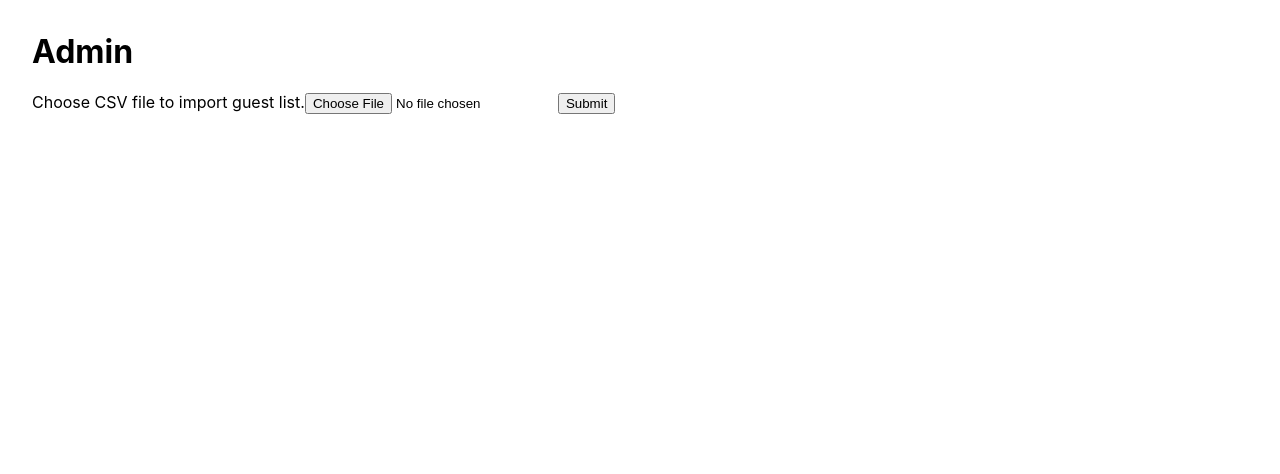
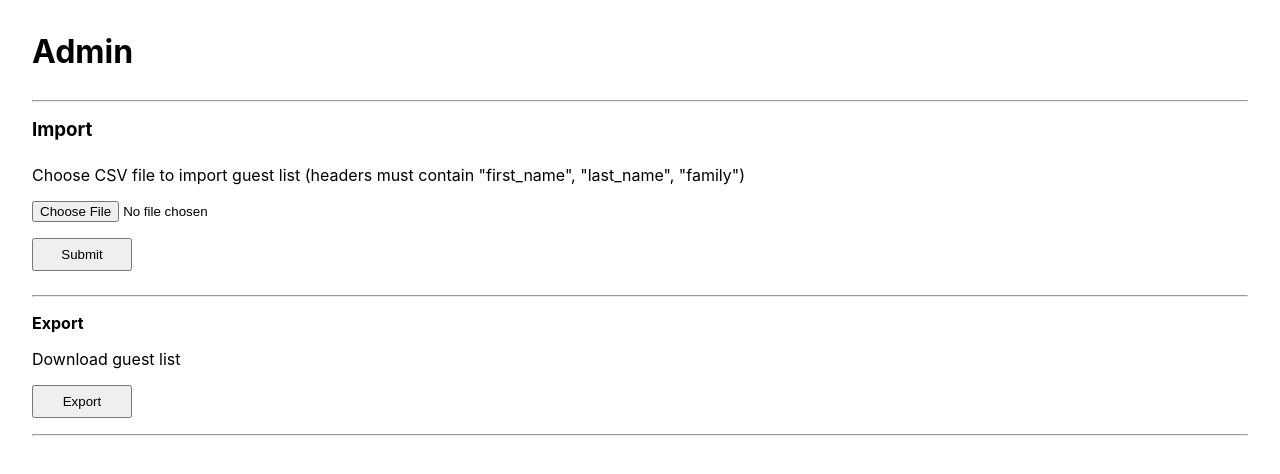
Before and after one commit to k-herm/wedding-app, a React (Create React App) app: page /admin in a window 1280 px wide. Shown: the top 474 px of the page. Built offline with nearby package versions, Linux system fonts and the light colour scheme; a web font is replaced by a local one.

Commit message:
add response notification, css

```diff
--- a/api/import.ts
+++ b/api/import.ts
@@ -55,9 +55,9 @@ export default async function (
       query: mutation(newGuests)
     })
 
-    res.send(insert_Guests.returning)
+    res.send({ data: insert_Guests.returning })
   } catch (error) {
-    res.status(400).send({ error: 'Something went wrong during import' })
+    res.send({ error: 'Something went wrong during import' })
     console.error(error)
   }
 }
--- a/src/pages/admin.tsx
+++ /dev/null
@@ -1,46 +0,0 @@
-import React, { useRef, FormEvent } from 'react'
-import Papa from 'papaparse'
-import send from '../utils/request'
-
-// TODO PROTECT ROUTE
-const Admin = (): JSX.Element => {
-  const inputEl = useRef<HTMLInputElement>(null)
-
-  const handleSubmit = async (event: FormEvent) => {
-    event.preventDefault()
-    // disable submit button
-    if (inputEl.current && inputEl.current.files) {
-      const csv = inputEl.current.files[0]
-      Papa.parse(csv, {
-        worker: true,
-        complete: async results => await send('/api/import', results),
-        header: true
-      })
-    }
-
-    // if no file give error
-  }
-  return (
-    <div style={{ margin: '2rem' }}>
-      <h1>Admin</h1>
-
-      <form encType="multipart/form-data" onSubmit={handleSubmit}>
-        <div>
-          <label htmlFor="csvInput">
-            Choose CSV file to import guest list.
-          </label>
-          <input
-            type="file"
-            ref={inputEl}
-            id="csvInput"
-            name="csvInput"
-            accept=".csv"
-          />
-          <button type="submit">Submit</button>
-        </div>
-      </form>
-    </div>
-  )
-}
-
-export default Admin
--- /dev/null
+++ b/src/pages/admin/index-sc.tsx
@@ -0,0 +1,41 @@
+import styled from 'styled-components'
+import { colors } from '../../theme'
+
+type ContainerProps = {
+  pColor: boolean
+}
+
+export const Container = styled.div<ContainerProps>`
+  margin: 2rem;
+
+  p {
+    padding: 1rem;
+    border-radius: 5px;
+    background-color: ${props =>
+      props.pColor ? colors.success : colors.error};
+    transform-origin: top;
+    @keyframes reveal {
+      from {
+        transform: scaleY(0);
+      }
+      to {
+        transform: scaleY(100%);
+      }
+    }
+    animation: reveal 0.5s;
+  }
+
+  section,
+  form {
+    display: flex;
+    flex-direction: column;
+    * {
+      margin: 0.5rem 0;
+    }
+  }
+
+  button {
+    padding: 7px;
+    width: 100px;
+  }
+`
--- /dev/null
+++ b/src/pages/admin/index.tsx
@@ -0,0 +1,85 @@
+import React, { useRef, useState, FormEvent } from 'react'
+import Papa from 'papaparse'
+import send, { Response } from '../../utils/request'
+import { Container } from './index-sc'
+
+// TODO PROTECT ROUTE
+const Admin = (): JSX.Element => {
+  const inputEl = useRef<HTMLInputElement>(null)
+  const submitEl = useRef<HTMLButtonElement>(null)
+
+  const [isSuccess, setIsSuccess] = useState<boolean>(true)
+  const [resMessage, setResMessage] = useState<string>('')
+
+  const relayResponse = (res: Response<[]>) => {
+    if (res.errorMessage) {
+      setIsSuccess(false)
+      setResMessage(res.errorMessage)
+    } else {
+      setIsSuccess(true)
+      setResMessage(`Success! ${res.data?.length} entries have been added.`)
+    }
+  }
+
+  const handleSubmit = async (event: FormEvent) => {
+    event.preventDefault()
+    submitEl.current && submitEl.current.setAttribute('disabled', 'true')
+
+    if (inputEl.current && inputEl.current.files?.length) {
+      const csv = inputEl.current.files[0]
+      Papa.parse(csv, {
+        worker: true,
+        complete: async results => {
+          const response = await send('/api/import', results)
+          relayResponse(response)
+          submitEl.current && submitEl.current.removeAttribute('disabled')
+        },
+        header: true
+      })
+    } else {
+      setIsSuccess(false)
+      setResMessage('Whoops! Select a csv file to import.')
+      submitEl.current && submitEl.current.removeAttribute('disabled')
+    }
+  }
+
+  return (
+    <Container pColor={isSuccess}>
+      <h1>Admin</h1>
+
+      <section>{resMessage && <p>{resMessage}</p>}</section>
+
+      <section>
+        <hr />
+        <h3>Import</h3>
+        <form onSubmit={handleSubmit}>
+          <label htmlFor="csvInput">
+            Choose CSV file to import guest list (headers must contain
+            &quot;first_name&quot;, &quot;last_name&quot;, &quot;family&quot;)
+          </label>
+          <input
+            type="file"
+            ref={inputEl}
+            id="csvInput"
+            name="csvInput"
+            accept=".csv"
+          />
+          <button type="submit" ref={submitEl}>
+            Submit
+          </button>
+        </form>
+      </section>
+
+      <section>
+        <hr />
+        <h4>Export</h4>
+        <label>Download guest list</label>
+        <button>Export</button>
+      </section>
+
+      <hr />
+    </Container>
+  )
+}
+
+export default Admin
--- a/src/theme.tsx
+++ b/src/theme.tsx
@@ -7,9 +7,11 @@ export const mediaBreaks = {
 export const colors = {
   blackGrey: '#212121',
   darkGreen: '#0a2828',
+  error: '#fdecea',
   green: '#2b6e65',
   lightGreen: '#b9cdcb',
   sand: '#ceb280',
+  success: '#edf7ed',
   terracotta: '#c74825',
   terracotta2: '#b24c1b'
 }
--- a/src/utils/request.ts
+++ b/src/utils/request.ts
@@ -1,15 +1,12 @@
 import fetch from 'isomorphic-fetch'
 
-interface Response<T> {
+export interface Response<T> {
   errorMessage?: string
   responseCode?: string
   data?: T
 }
 
-export default async (
-  url: string,
-  data: unknown
-): Promise<Response<unknown>> => {
+export default async (url: string, data: unknown): Promise<Response<[]>> => {
   try {
     const response = await fetch(url, {
       method: 'POST',
```
Also changed, not shown: 1 other file (tests, documents, lock files or other folders).
